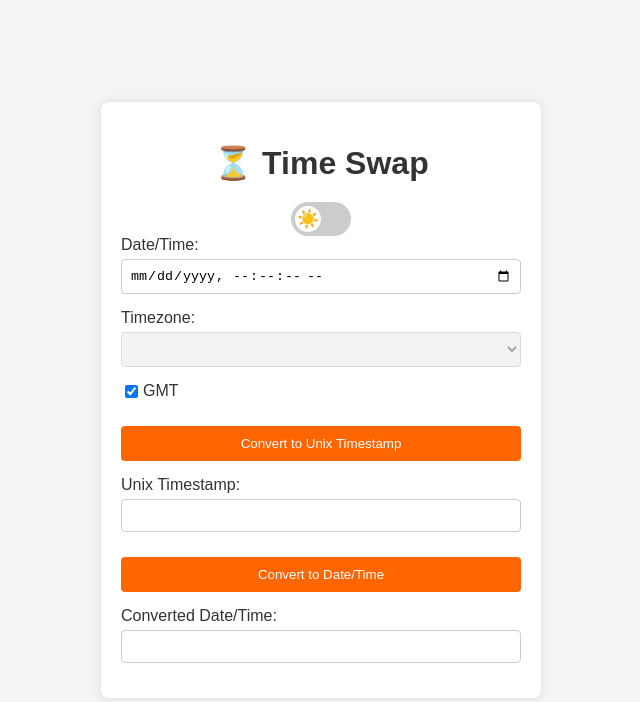
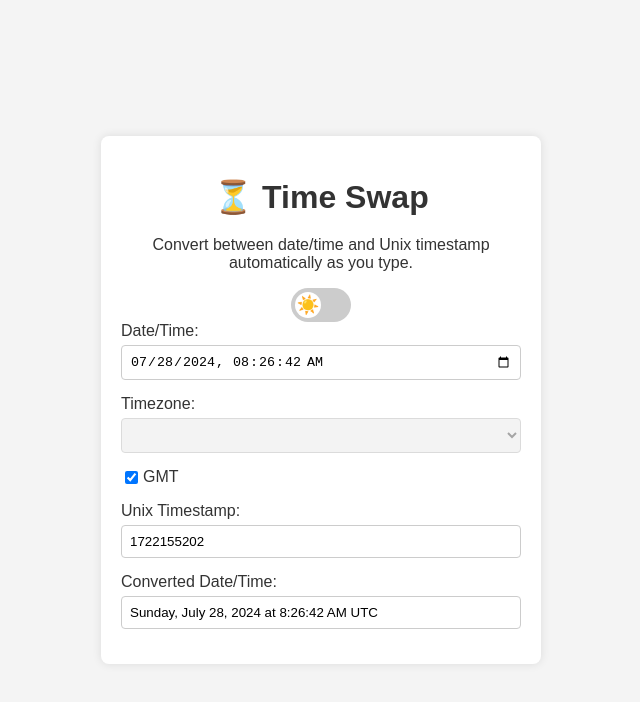
Before and after one commit to jobearrr/time-swap, a plain HTML site: page index.html in a window 1280 px wide. Both pictures are taken after a click on the checkbox "GMT". Shown: the whole page, without its empty margins (319-959 px from the left). Drawn offline with Linux system fonts and the light colour scheme.

Commit message:
✨ Automatically converts the time

```diff
--- a/index.html
+++ b/index.html
@@ -23,6 +23,10 @@
     <body>
         <div class="container">
             <h1>⏳ Time Swap</h1>
+            <p>
+                Convert between date/time and Unix timestamp automatically as
+                you type.
+            </p>
             <label class="switch">
                 <input type="checkbox" id="modeToggle" />
                 <span class="slider round"></span>
@@ -40,12 +44,10 @@
                     <input type="checkbox" id="gmtCheckbox" />
                     <label for="gmtCheckbox">GMT</label>
                 </div>
-                <button id="toUnix">Convert to Unix Timestamp</button>
                 <div class="output-group">
                     <label for="timestamp">Unix Timestamp:</label>
                     <input type="text" id="timestamp" readonly />
                 </div>
-                <button id="toDatetime">Convert to Date/Time</button>
                 <div class="output-group">
                     <label for="convertedDatetime">Converted Date/Time:</label>
                     <input type="text" id="convertedDatetime" readonly />
--- a/script.js
+++ b/script.js
@@ -2,6 +2,9 @@ document.addEventListener("DOMContentLoaded", function () {
   const timezoneSelect = document.getElementById("timezone");
   const gmtCheckbox = document.getElementById("gmtCheckbox");
   const modeToggle = document.getElementById("modeToggle");
+  const datetimeInput = document.getElementById("datetime");
+  const timestampInput = document.getElementById("timestamp");
+  const convertedDatetimeInput = document.getElementById("convertedDatetime");
 
   // Populate the timezone dropdown using Intl.supportedValuesOf
   const timeZones = Intl.supportedValuesOf("timeZone");
@@ -17,19 +20,12 @@ document.addEventListener("DOMContentLoaded", function () {
   const localTimezone = Intl.DateTimeFormat().resolvedOptions().timeZone;
   timezoneSelect.value = localTimezone;
 
-  // Toggle timezone select based on GMT checkbox
-  gmtCheckbox.addEventListener("change", function () {
-    if (gmtCheckbox.checked) {
-      timezoneSelect.value = "GMT";
-      timezoneSelect.disabled = true;
-    } else {
-      timezoneSelect.disabled = false;
-      timezoneSelect.value = localTimezone;
-    }
-  });
+  // Initialize with the current date and time
+  const now = new Date();
+  datetimeInput.value = now.toISOString().slice(0, 19);
 
-  document.getElementById("toUnix").addEventListener("click", function () {
-    const datetime = document.getElementById("datetime").value;
+  function updateTimestamp() {
+    const datetime = datetimeInput.value;
     const timezone = gmtCheckbox.checked ? "GMT" : timezoneSelect.value;
     if (datetime) {
       const date = new Date(datetime);
@@ -38,19 +34,17 @@ document.addEventListener("DOMContentLoaded", function () {
         date.getTime() - offset + getTimezoneOffsetMilliseconds(timezone),
       );
       const unixTimestamp = Math.floor(timezoneDate.getTime() / 1000);
-      document.getElementById("timestamp").value = unixTimestamp;
-    } else {
-      alert("Please enter a valid date/time.");
+      timestampInput.value = unixTimestamp;
+      updateConvertedDatetime(unixTimestamp);
     }
-  });
+  }
 
-  document.getElementById("toDatetime").addEventListener("click", function () {
-    const timestamp = document.getElementById("timestamp").value;
+  function updateConvertedDatetime(unixTimestamp) {
     const timezone = gmtCheckbox.checked ? "GMT" : timezoneSelect.value;
-    if (timestamp) {
-      const date = new Date(timestamp * 1000);
+    if (unixTimestamp) {
+      const date = new Date(unixTimestamp * 1000);
       const isoString = date.toISOString().slice(0, 19); // "YYYY-MM-DDTHH:MM:SS"
-      document.getElementById("datetime").value = isoString;
+      datetimeInput.value = isoString;
 
       // Display the converted date/time in a readable format
       const formattedDate = new Intl.DateTimeFormat("en-US", {
@@ -58,11 +52,9 @@ document.addEventListener("DOMContentLoaded", function () {
         dateStyle: "full",
         timeStyle: "long",
       }).format(date);
-      document.getElementById("convertedDatetime").value = formattedDate;
-    } else {
-      alert("Please enter a valid Unix timestamp.");
+      convertedDatetimeInput.value = formattedDate;
     }
-  });
+  }
 
   function getTimezoneOffsetMilliseconds(timezone) {
     const now = new Date();
@@ -72,6 +64,14 @@ document.addEventListener("DOMContentLoaded", function () {
     const tzDate = new Date(tzString);
     return tzDate.getTime() - localDate.getTime();
   }
+
+  // Event listeners for automatic updates
+  datetimeInput.addEventListener("input", updateTimestamp);
+  timezoneSelect.addEventListener("change", updateTimestamp);
+  gmtCheckbox.addEventListener("change", function () {
+    timezoneSelect.disabled = gmtCheckbox.checked;
+    updateTimestamp();
+  });
 
   // Dark/Light mode toggle
   const prefersDarkScheme = window.matchMedia(
@@ -94,4 +94,7 @@ document.addEventListener("DOMContentLoaded", function () {
       : "light";
     localStorage.setItem("mode", newMode);
   });
+
+  // Initial update
+  updateTimestamp();
 });
```
